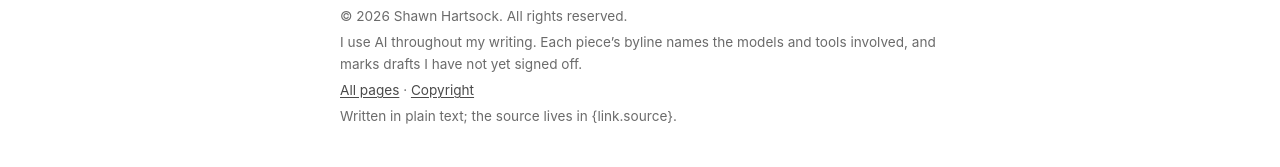
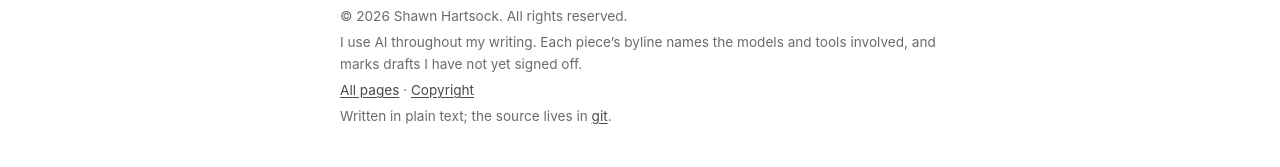
Before and after one commit to hartsock/hartsock.github.io, a Jekyll site: the page built from index.md, in a window 1280 px wide. Shown: the part 1362-1529 px from the top of the page. Built offline with Jekyll 4.4.1, drawn with Linux system fonts in a browser that asks for light colours; cached includes are drawn as plain includes; part of the change alters nothing that is shown.

Commit message:
Require exactly one slot for each copy link
Co-Authored-By: helper1 (Mac, GPT-6) <noreply@openai.com>

```diff
--- a/_includes/copy-inline.html
+++ b/_includes/copy-inline.html
@@ -9,9 +9,19 @@
     {%- assign copy_html = copy_html | replace: include.code, copy_code -%}
   {%- endif -%}
   {%- if include.link -%}
+    {%- capture copy_slot -%}{link.{{ include.link }}}{%- endcapture -%}
+    {%- assign copy_without_slot = copy_value | remove: copy_slot -%}
+    {%- assign copy_slot_size = copy_slot | size -%}
+    {%- assign copy_value_size = copy_value | size -%}
+    {%- assign copy_removed_size = copy_without_slot | size -%}
+    {%- assign copy_slot_bytes = copy_value_size | minus: copy_removed_size -%}
+    {%- unless copy_slot_bytes == copy_slot_size -%}
+      {%- comment -%}Stock Liquid has no raise tag; an absent include fails the build.{%- endcomment -%}
+      {%- include invalid-copy-link-slot -%}
+    {%- endunless -%}
     {%- assign copy_link_text = copy_document.copy.links[include.link] -%}
     {%- capture copy_link -%}<a data-md="_copy/site.md" data-md-key="copy.links.{{ include.link }}" href="{{ include.href | escape }}"{% if include.unboosted %} hx-boost="false"{% endif %}>{{ copy_link_text | escape }}</a>{%- endcapture -%}
-    {%- assign copy_html = copy_html | replace: copy_link_text, copy_link -%}
+    {%- assign copy_html = copy_html | replace: copy_slot, copy_link -%}
   {%- endif -%}
   {{- copy_html -}}
 {%- endif -%}
```
